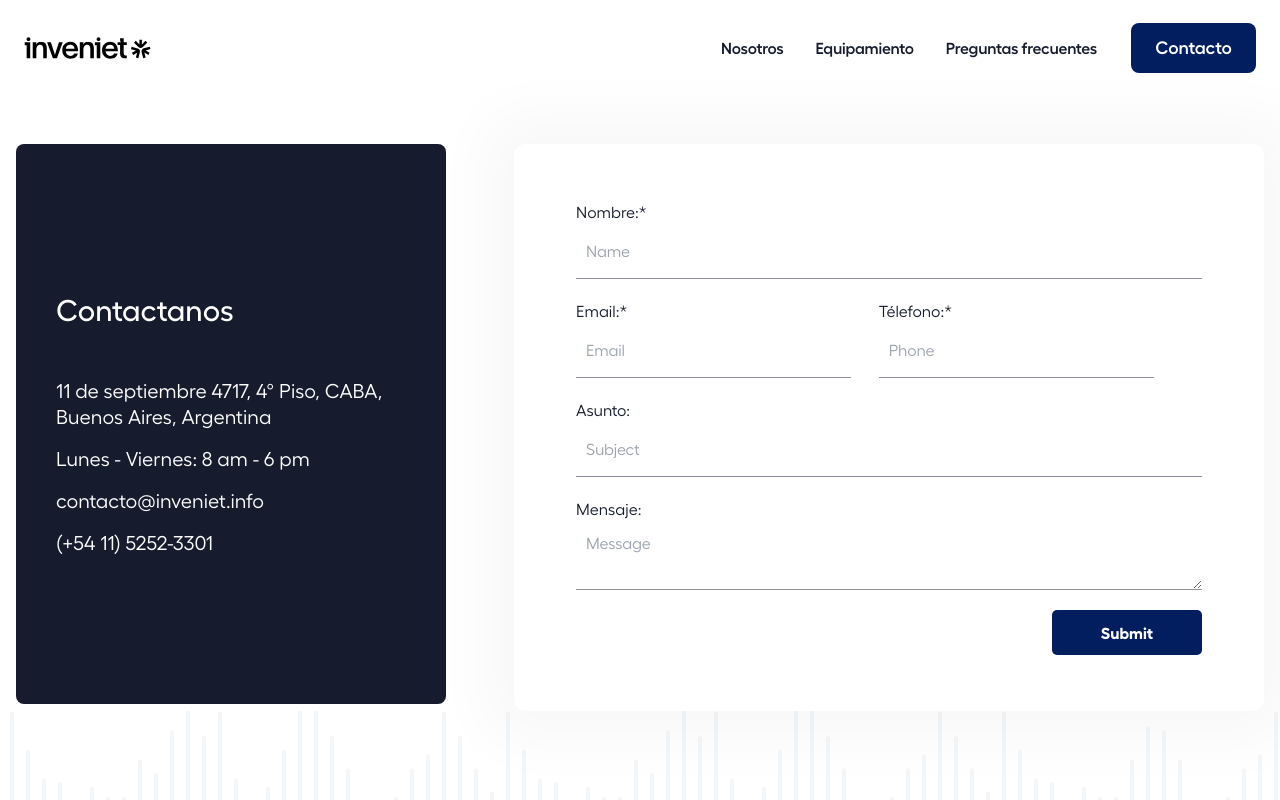
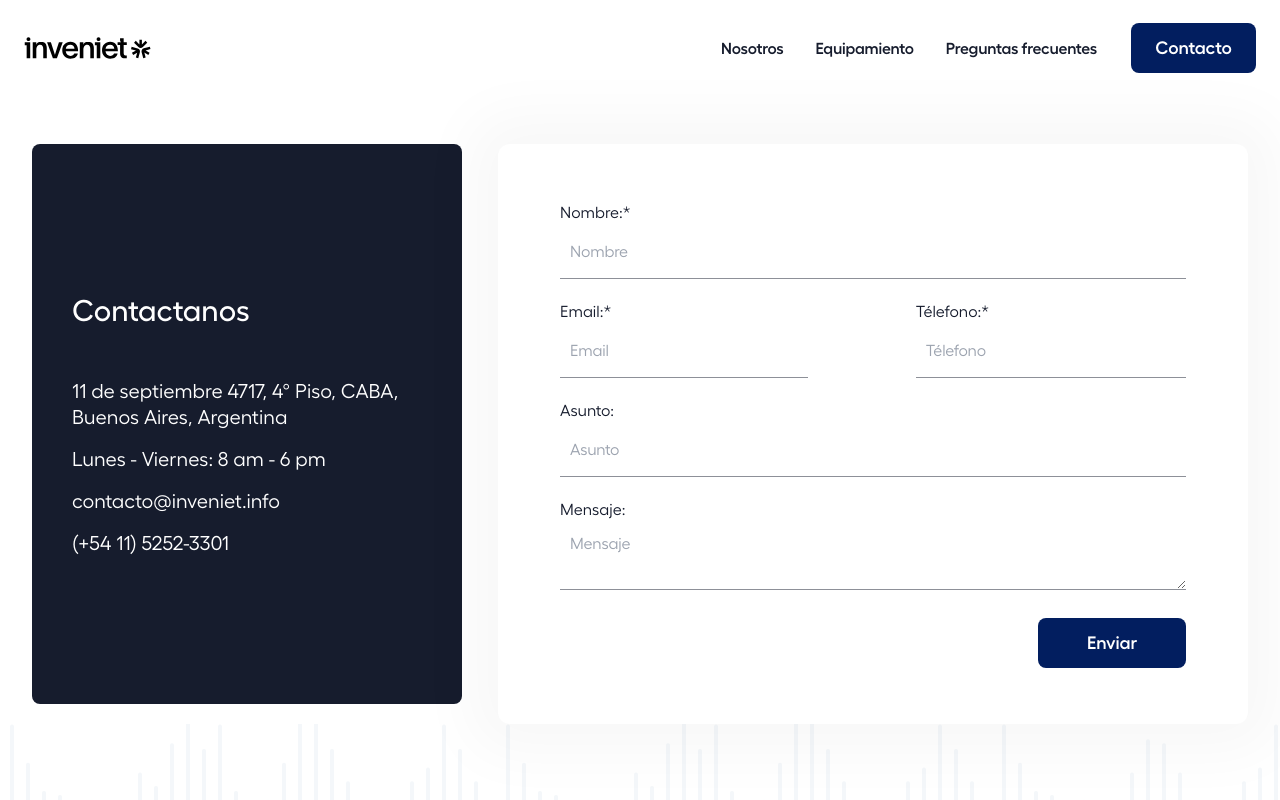
Before and after one commit to pascualmanuel/inveniet, a React (Create React App) app: page /contacto in a window 1280 px wide. Shown: the top 800 px of the page. Built offline with nearby package versions, Linux system fonts and the light colour scheme.

Commit message:
Contact va

```diff
--- a/src/Components/ContactForm.jsx
+++ b/src/Components/ContactForm.jsx
@@ -23,8 +23,7 @@ const ContactForm = () => {
 
   return (
     <>
-      {/* max-width: 750px; 600 */}
-      <div className="contact-page md:max-w-[390px] lg:max-w-[600px] xl:max-w-[750px]">
+      <div className="contact-page ">
         <form onSubmit={handleSubmit} className="contact-form">
           <label for="fname">Nombre:*</label>
           <input
@@ -32,12 +31,12 @@ const ContactForm = () => {
             name="name"
             value={form.name}
             onChange={handleChange}
-            placeholder="Name"
+            placeholder="Nombre"
             className="form-field myP"
             required
           />
-          <div className="contact-row">
-            <div>
+          <div className=" flex flex-col lg:flex lg:flex-row lg:justify-between">
+            <div className="">
               <label for="fname">Email:*</label>
               <input
                 type="email"
@@ -56,7 +55,7 @@ const ContactForm = () => {
                 name="phone"
                 value={form.phone}
                 onChange={handleChange}
-                placeholder="Phone"
+                placeholder="Télefono"
                 className="form-field myP"
                 required
               />
@@ -69,7 +68,7 @@ const ContactForm = () => {
             name="subject"
             value={form.subject}
             onChange={handleChange}
-            placeholder="Subject"
+            placeholder="Asunto"
             className="form-field myP"
             required
           />
@@ -79,12 +78,15 @@ const ContactForm = () => {
             name="message"
             value={form.message}
             onChange={handleChange}
-            placeholder="Message"
+            placeholder="Mensaje"
             className="form-field myP message-field"
             required
           />
-          <button type="submit" className="submit-button">
-            Submit
+          <button
+            type="submit"
+            className="w-full h-[50px] md:w-[148px] flex justify-center items-center bg-iBlue rounded-lg text-white myCTA self-end mt-2"
+          >
+            Enviar
           </button>
         </form>
       </div>
--- a/src/Pages/Contact.jsx
+++ b/src/Pages/Contact.jsx
@@ -4,10 +4,14 @@ import ContactForm from "../Components/ContactForm";
 const Contacto = () => {
   return (
     <>
-      <div className="flex justify-center mt-12">
-        <div className="flex   max-w-[1248px] w-screen  md:justify-around  xl:justify-between ">
-          <div>
-            <div className="left-contact h-[560px] md:w-[340px] lg:w-[390px] xl:w-[430px] bg-iDBlue rounded-lg flex flex-col justify-center px-[40px]">
+      <div className="flex justify-center mt-12 px-4 sm:px-6 md:px-8">
+        {" "}
+        {/* Margen lateral */}
+        <div className="flex flex-col lg:flex-row lg:justify-center max-w-[1248px] w-full xl:justify-between gap-6">
+          {" "}
+          {/* gap crea un espacio entre secciones */}
+          <div className="flex justify-center">
+            <div className="left-contact h-[560px] lg:w-[390px] xl:w-[430px] w-full bg-iDBlue rounded-lg flex flex-col justify-center px-[40px]">
               <h3 className="myH2 text-white mb-12">Contactanos</h3>
               <li className="subH text-white">
                 11 de septiembre 4717, 4° Piso, CABA, Buenos Aires, Argentina
@@ -25,7 +29,8 @@ const Contacto = () => {
               </li>
             </div>
           </div>
-          <div>
+          {/* <div className=" lg:max-w-[600px] xl:max-w-[750px]"> */}
+          <div className="lg:max-w-[600px] xl:max-w-[750px] w-full">
             <ContactForm />
           </div>
         </div>
--- a/src/index.css
+++ b/src/index.css
@@ -267,26 +267,9 @@
   min-height: 55px;
 }
 
-.contact-row {
-  display: flex;
-  justify-content: space-between;
-}
-
-.contact-row .form-field {
-  width: 275px; /* For desktop, email and phone each take 275px */
-}
-
 .submit-button {
-  width: 150px;
-  height: 45px;
-  background-color: #021e5f;
-  color: white;
-  font-size: 16px;
-  font-weight: bold;
-  border: none;
-  border-radius: 5px;
-  cursor: pointer;
-  align-self: flex-end;
+  /* cursor: pointer; */
+  /* align-self: flex-end; */
 }
 
 .submit-button:hover {
@@ -294,19 +277,19 @@
 }
 
 /* Media Query for Mobile Layout */
-@media screen and (max-width: 1024px) {
+/* @media screen and (max-width: 1024px) {
   .contact-row {
     flex-direction: column;
   }
 
   .contact-row .form-field {
-    width: 100%; /* Full width for mobile */
+    width: 100%;
   }
 
   .form-field {
-    width: 100%; /* Full width for all fields on mobile */
+    width: 100%;
   }
-}
+} */
 
 @media (min-width: 390px) {
   .logo-section {
```
